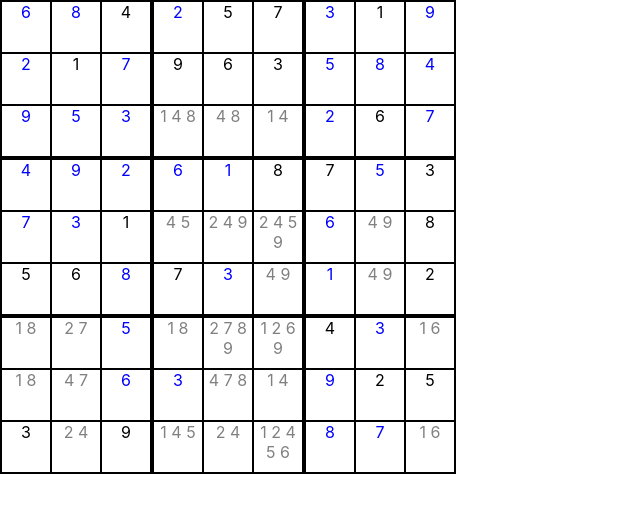
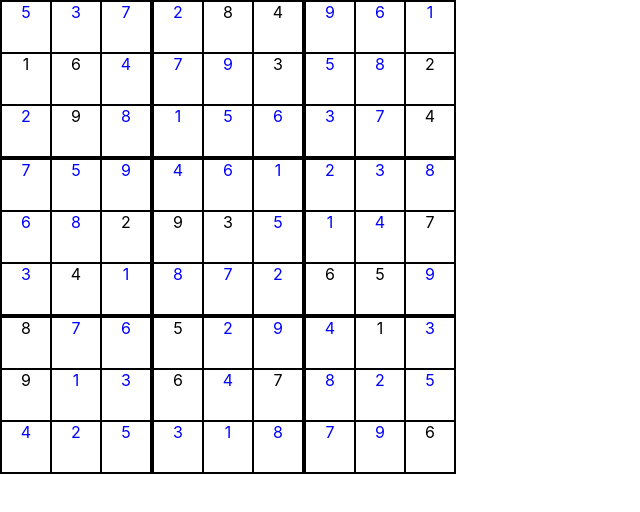
Before and after one commit to potsbo/sudoku-solver, a React (Create React App) app: page / in a window 1280 px wide. Shown: the top 512 px of the page, without its empty margins (0-640 px from the left). Built offline with nearby package versions, Linux system fonts and the light colour scheme.

Commit message:
Use rank 3 board

```diff
--- a/src/App.tsx
+++ b/src/App.tsx
@@ -327,21 +327,25 @@ const getEmptyBoard = (): CellData[][] => {
   return data
 }
 
+const rank3Board = () => {
+  const init = [
+    [0, 0, 0, 0, 8, 4, 0, 0, 0],
+    [1, 6, 0, 0, 0, 3, 0, 0, 2],
+    [0, 9, 0, 0, 0, 0, 0, 0, 4],
+
+    [0, 0, 0, 0, 0, 0, 0, 0, 0],
+    [0, 0, 2, 9, 3, 0, 0, 0, 7],
+    [0, 4, 0, 0, 0, 0, 6, 5, 0],
+
+    [8, 0, 0, 5, 0, 0, 0, 1, 0],
+    [9, 0, 0, 6, 0, 7, 0, 0, 0],
+    [0, 0, 0, 0, 0, 0, 0, 0, 6],
+  ]
+  return new Board(init);
+}
+
 function App() {
-  const init = [
-    [0, 0, 4, 0, 5, 7, 0, 1, 0],
-    [0, 1, 0, 9, 6, 3, 0, 0, 0],
-    [0, 0, 0, 0, 0, 0, 0, 6, 0],
-
-    [0, 0, 0, 0, 0, 8, 7, 0, 3],
-    [0, 0, 1, 0, 0, 0, 0, 0, 8],
-    [5, 6, 0, 7, 0, 0, 0, 0, 2],
-
-    [0, 0, 0, 0, 0, 0, 4, 0, 0],
-    [0, 0, 0, 0, 0, 0, 0, 2, 5],
-    [3, 0, 9, 0, 0, 0, 0, 0, 0],
-  ]
-  const board = new Board(init);
+  const board = rank3Board()
 
   while (board.updatable()) {
     board.update()
```
